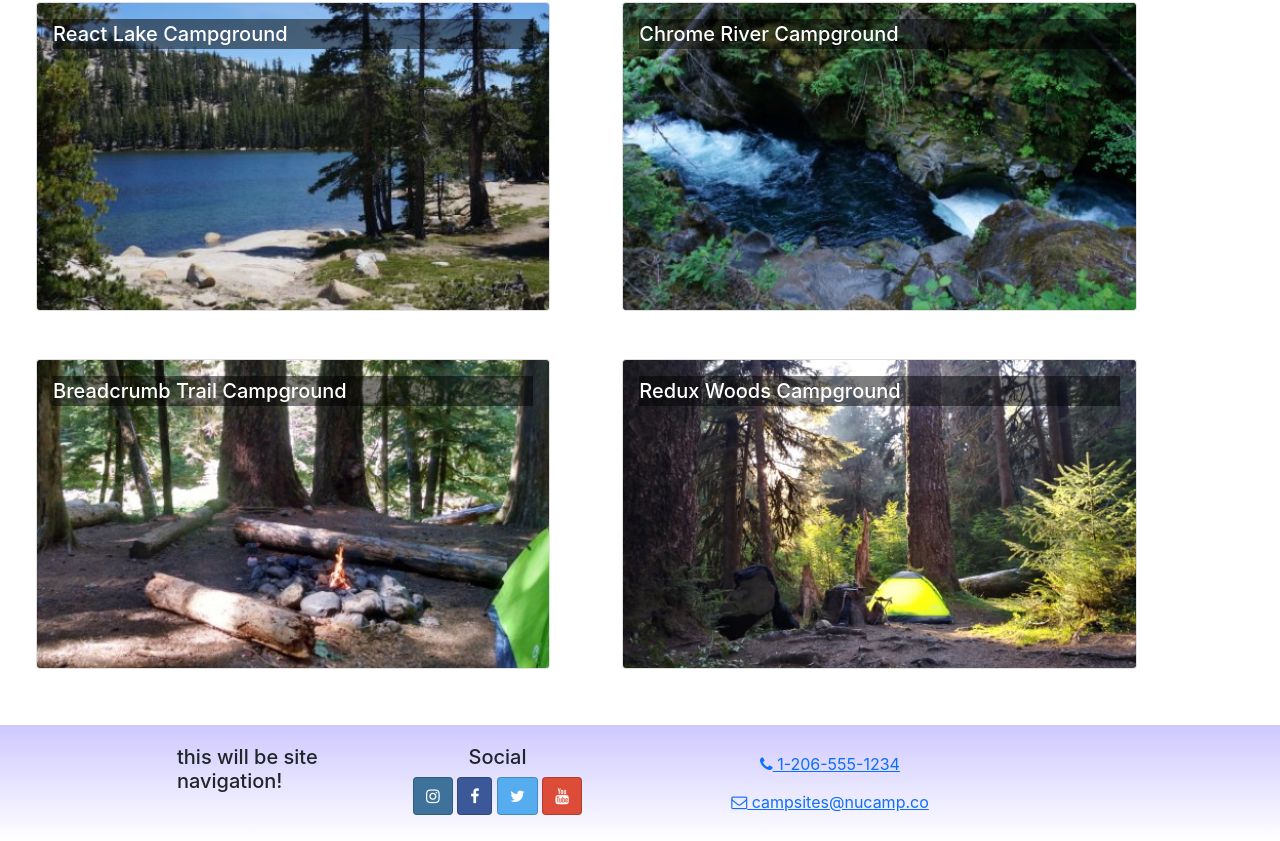
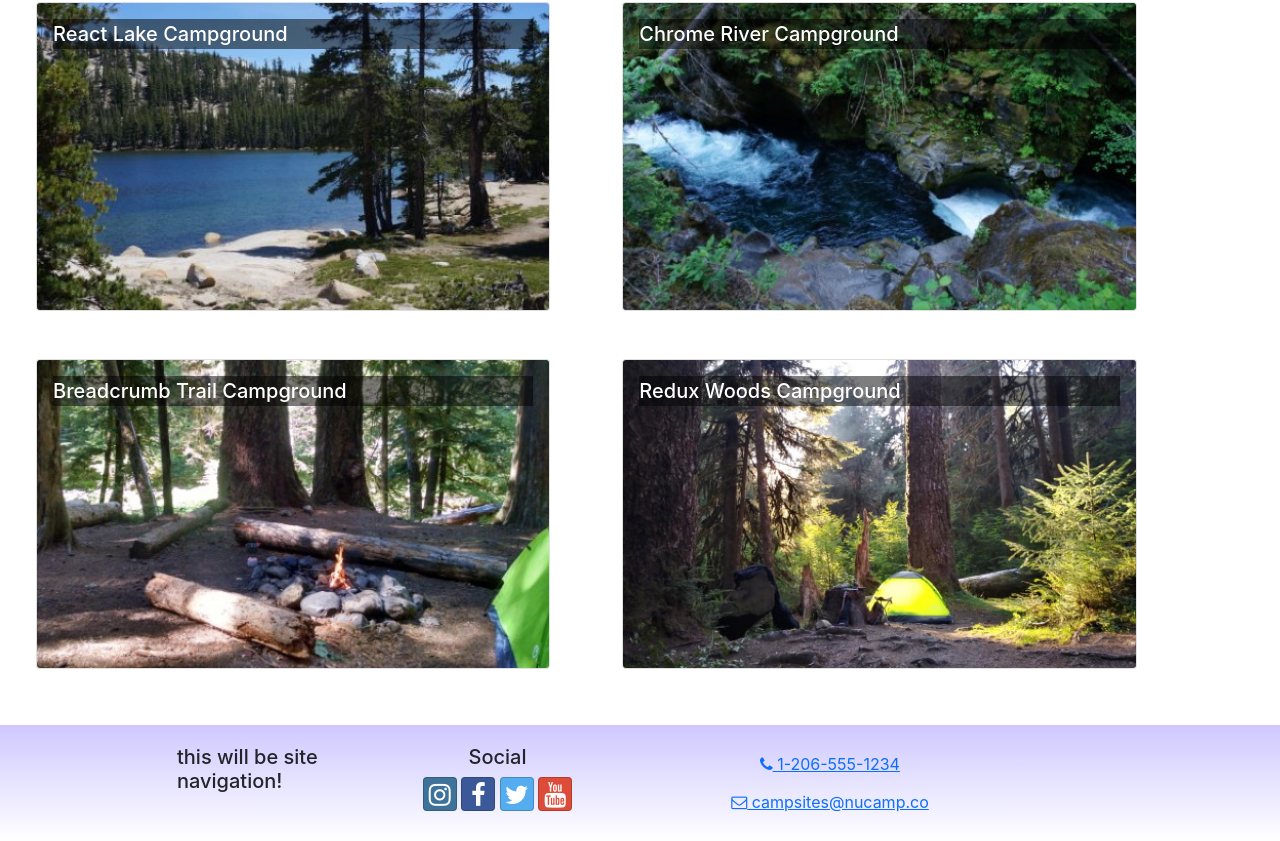
Before and after one commit to romeo522/newcampstie-react, a React (Create React App) app: page / in a window 1280 px wide. Shown: the part 182-1023 px from the top of the page. Built offline with nearby package versions, Linux system fonts and the light colour scheme.

Commit message:
React | Week 1 | Workshop social icons fix

```diff
--- a/src/components/Footer.js
+++ b/src/components/Footer.js
@@ -12,19 +12,19 @@ const Footer = () => {
 
           <Col xs="6" sm="3" className="text-center">
             <h5>Social</h5>
-            <a className="btn btn-instagram" href="http://instagram.com/" >
+            <a className="btn btn-social-icon btn-instagram" href="http://instagram.com/" >
               <i className="fa fa-instagram" />
             </a>
             {" "}
-            <a className="btn btn-facebook" href="http://www.facebook.com/" >
+            <a className="btn btn-social-icon btn-facebook" href="http://www.facebook.com/" >
               <i className="fa fa-facebook" />
             </a>
             {" "}
-            <a className="btn btn-twitter" href="http://twitter.com/" >
+            <a className="btn btn-social-icon btn-twitter" href="http://twitter.com/" >
               <i className="fa fa-twitter" />
             </a>
             {" "}
-            <a className="btn btn-google" href="http://youtube.com/" >
+            <a className="btn btn-social-icon btn-google" href="http://youtube.com/" >
               <i className="fa fa-youtube" />
             </a>
           </Col>
```
